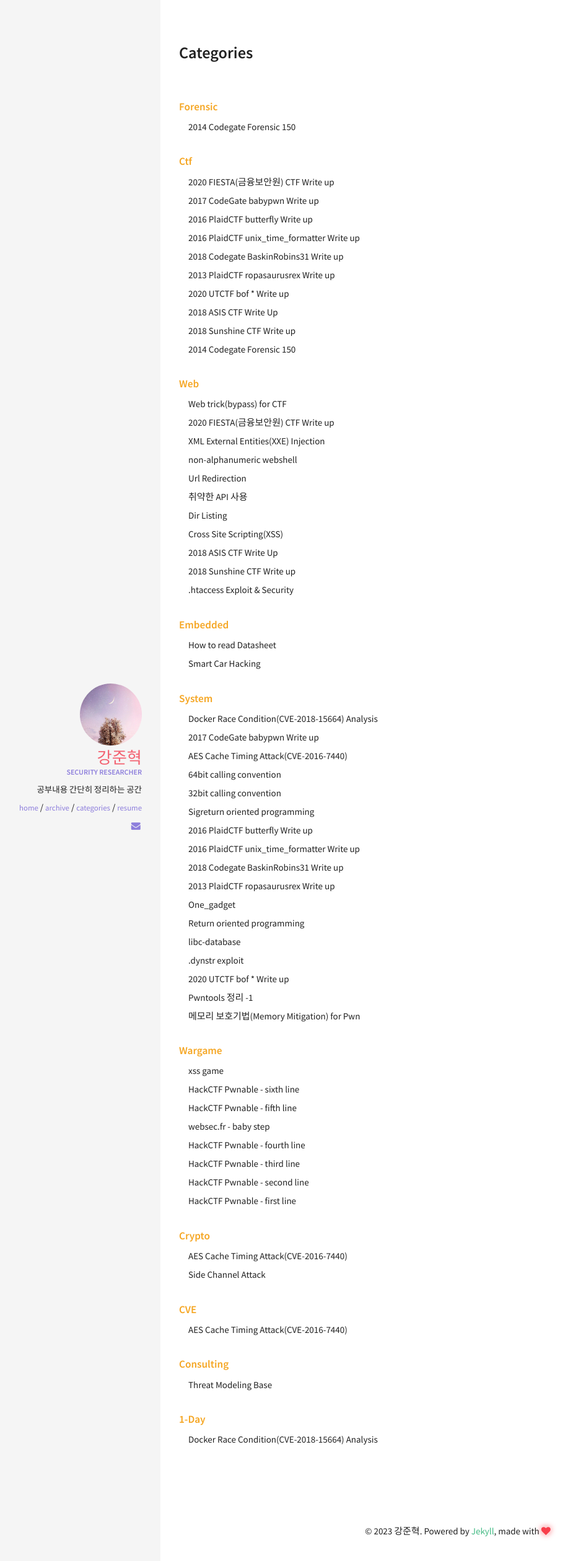
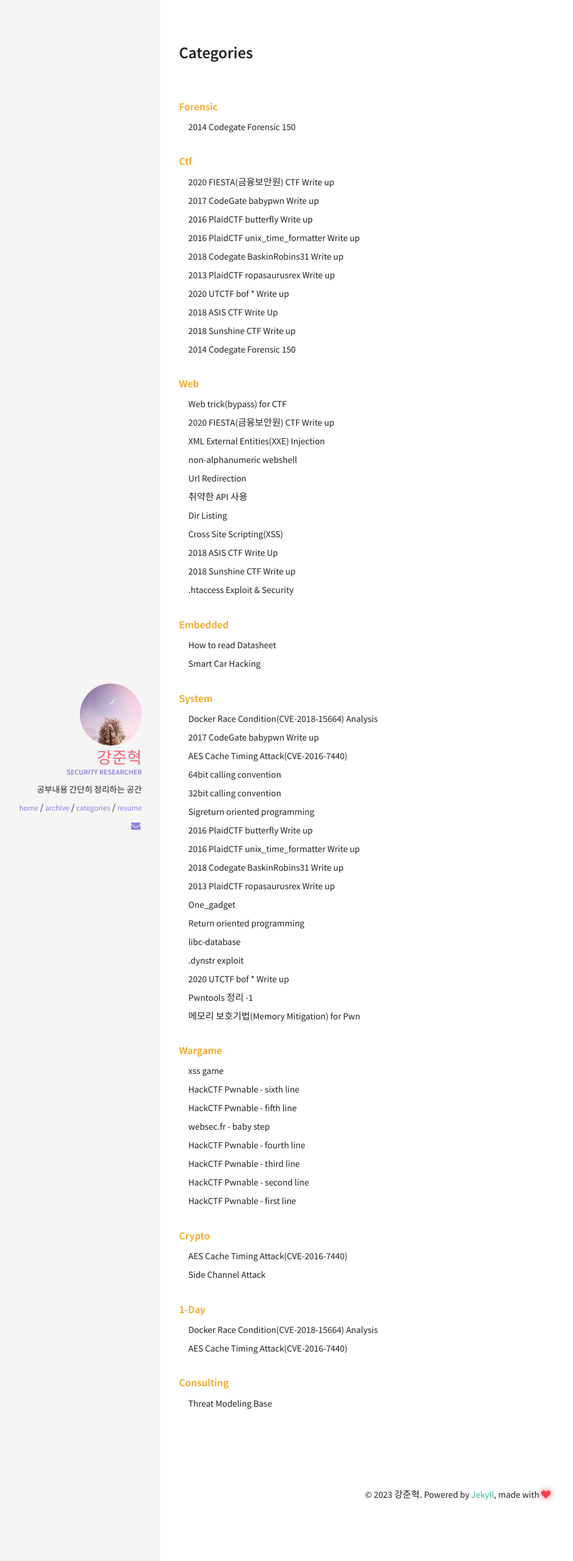
Before and after one commit to kangsecu/kangsecu.github.io, a Jekyll site: the page built from categories/index.html, in a window 1280 px wide. Shown: the top 2519 px of the page at 62% size, without its empty margins (61-986 px from the left). Built offline with Jekyll 4.4.1, drawn with Linux system fonts in a browser that asks for light colours.

Commit message:
Update 2020-06-12-AES-Cache-Timing-Attack.md

```diff
--- a/_posts/2020-06-12-AES-Cache-Timing-Attack.md
+++ b/_posts/2020-06-12-AES-Cache-Timing-Attack.md
@@ -2,7 +2,7 @@
 layout: post
 title: "AES Cache Timing Attack(CVE-2016-7440)"
 excerpt: "Try to know AES Timing Attack & use it ~_~"
-categories: [system,crypto,CVE]
+categories: [system,crypto,1-day]
 comments: true
 ---
 
```
